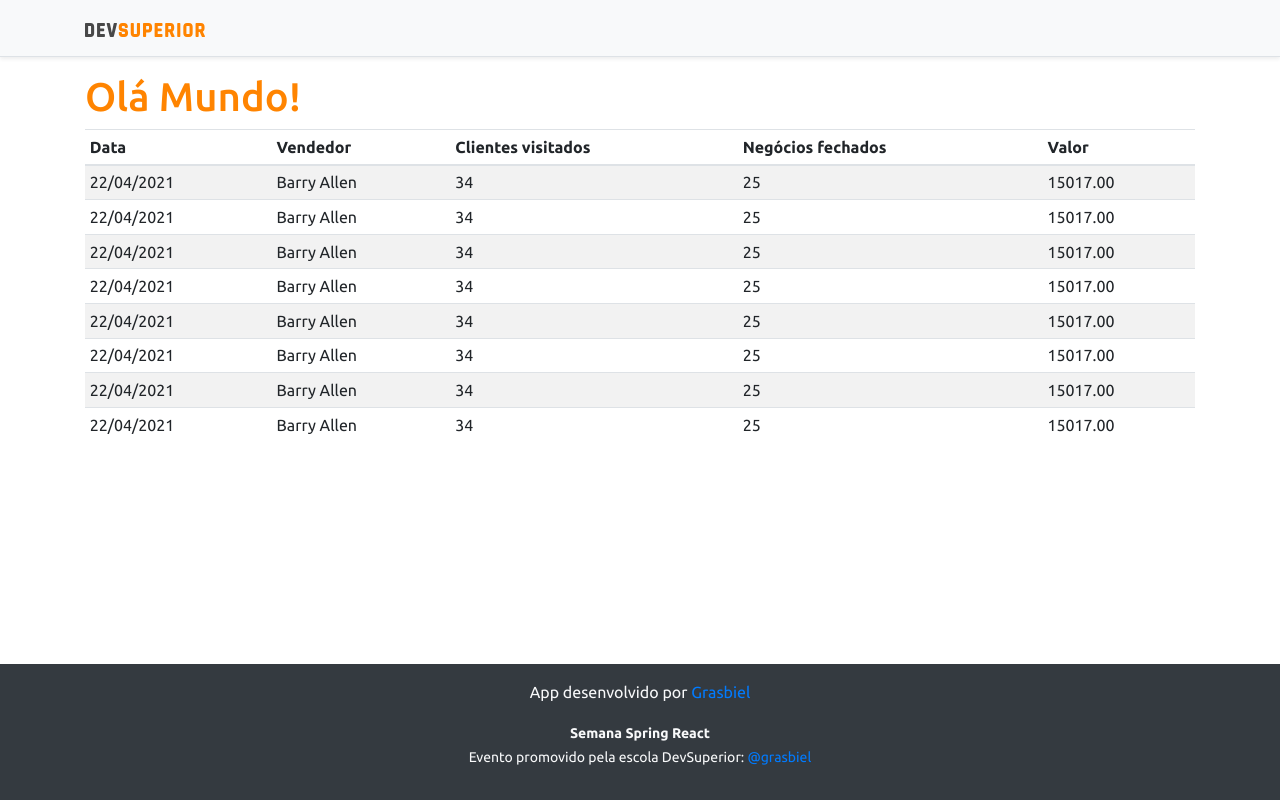
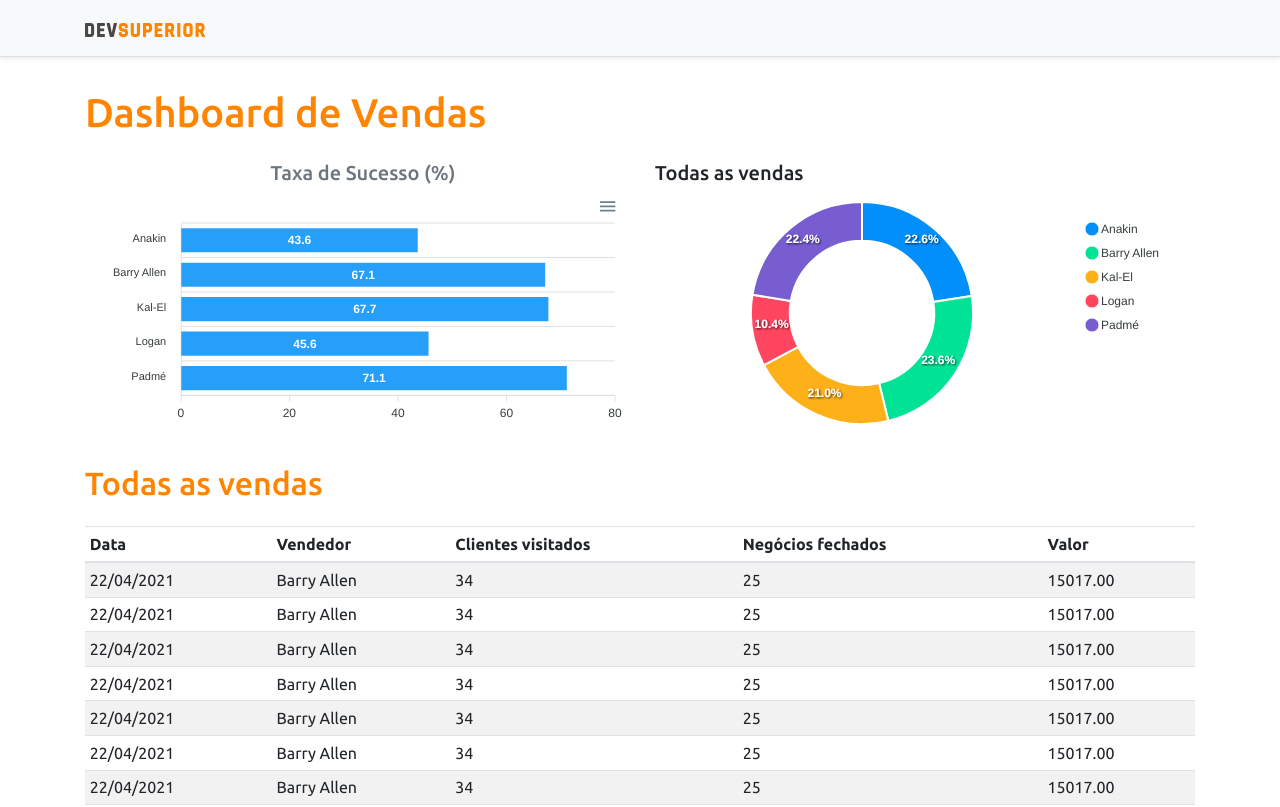
Before and after one commit to grasbiel/projeto-sds3, a React (Create React App) app in the folder frontend/: page / in a window 1280 px wide. Shown: the top 807 px of the page. Built offline with nearby package versions, Linux system fonts and the light colour scheme.

Commit message:
static charts

```diff
--- a/frontend/package.json
+++ b/frontend/package.json
@@ -12,10 +12,12 @@
     "@types/node": "^12.0.0",
     "@types/react": "^17.0.0",
     "@types/react-dom": "^17.0.0",
+    "apexcharts": "^3.26.1",
     "bootstrap": "^4.6.0",
     "jquery": "1.9.1",
     "popper.js": "^1.16.1",
     "react": "^17.0.2",
+    "react-apexcharts": "^1.3.9",
     "react-dom": "^17.0.2",
     "react-scripts": "4.0.3",
     "typescript": "^4.1.2",
--- a/frontend/src/App.tsx
+++ b/frontend/src/App.tsx
@@ -1,14 +1,30 @@
 import Navbar from "components/navbar";
 import Footer from "components/footer";
 import DataTable from "components/datatable";
+import BarChart from "components/BarChart";
+import DonutChart from "components/DonutChart";
 
 function App() {
     return (
         <>
             <Navbar />
             <div className="container">
-                <h1 className="text-primary">Olá Mundo!</h1>
+                <h1 className="text-primary py-3">Dashboard de Vendas</h1>
 
+                <div className="row px-3">
+                    <div className="col-sm-6">
+                        <h5 className="text-center text-secondary">Taxa de Sucesso (%)</h5>
+                        <BarChart />
+                    </div>
+                    <div className="col-sm-6">
+                        <h5>Todas as vendas</h5>
+                        <DonutChart />
+                    </div>
+                </div>
+
+                <div className="py-3">
+                    <h2 className="text-primary">Todas as vendas</h2>
+                </div>
                 <DataTable />
             </div>
             <Footer />
--- /dev/null
+++ b/frontend/src/components/BarChart/index.tsx
@@ -0,0 +1,35 @@
+import Chart from 'react-apexcharts'
+
+const BarChart = () => {
+    const options = {
+        plotOptions: {
+            bar: {
+                horizontal: true,
+            }
+        },
+    };
+
+    const mockData = {
+        labels: {
+            categories: ['Anakin', 'Barry Allen', 'Kal-El', 'Logan', 'Padmé']
+        },
+        series: [
+            {
+                name: "% Sucesso",
+                data: [43.6, 67.1, 67.7, 45.6, 71.1]
+            }
+        ]
+    };
+
+
+    return (
+        <Chart
+            options= {{ ...options, xaxis: mockData.labels}}
+            series={mockData.series}
+            type="bar"
+            height="240"
+        />
+    );
+}
+
+export default BarChart;
--- /dev/null
+++ b/frontend/src/components/DonutChart/index.tsx
@@ -0,0 +1,26 @@
+import Chart from 'react-apexcharts'
+
+const DonutChart = () => {
+    const mockData = {
+        series: [477138, 499928, 444867, 220426, 473088],
+        labels: ['Anakin', 'Barry Allen', 'Kal-El', 'Logan', 'Padmé']
+    }
+
+    const options = {
+        legend: {
+            show: true
+        }
+    }
+
+
+    return (
+        <Chart
+            options= {{ ...options, labels: mockData.labels}}
+            series={mockData.series}
+            type="donut"
+            height="240"
+        />
+    );
+}
+
+export default DonutChart;
--- a/frontend/src/components/footer/index.tsx
+++ b/frontend/src/components/footer/index.tsx
@@ -1,5 +1,3 @@
-import ImgDsDark from 'assets/image/ds_dark.svg'
-
 const Footer = () => {
     return (
         <footer className="footer mt-auto py-3 bg-dark">
```
Also changed, not shown: 1 other file (tests, documents, lock files or other folders).
